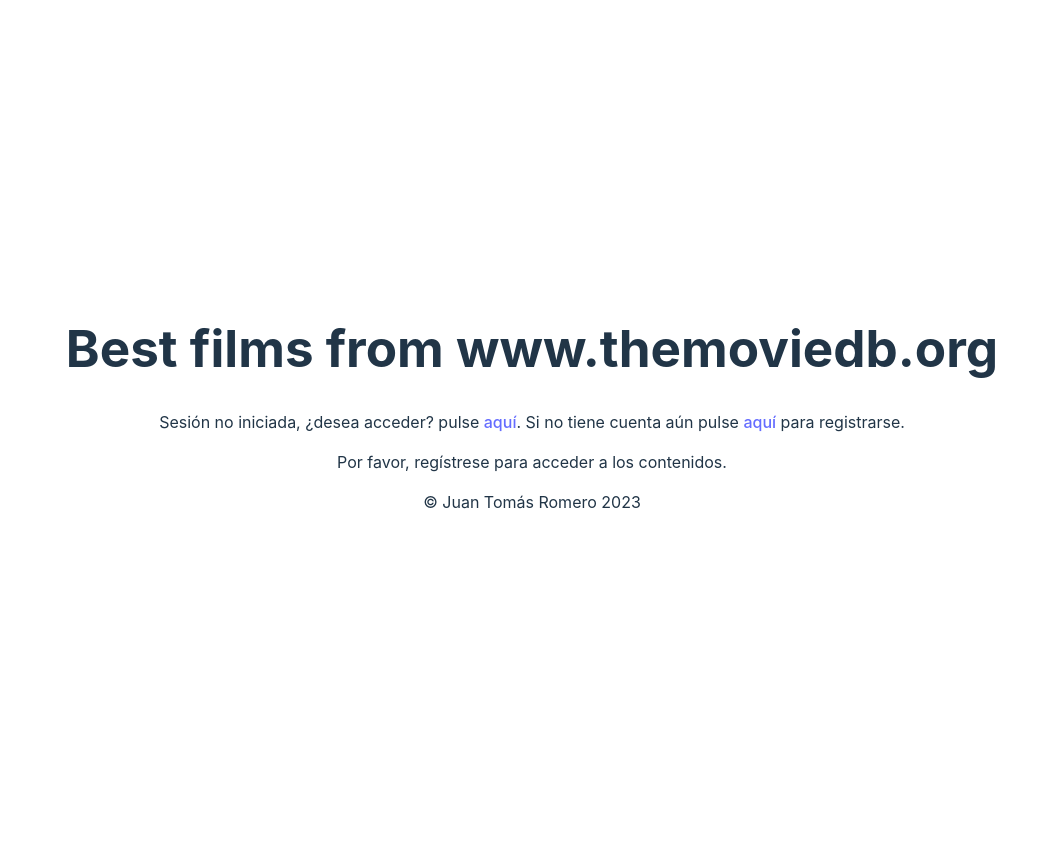
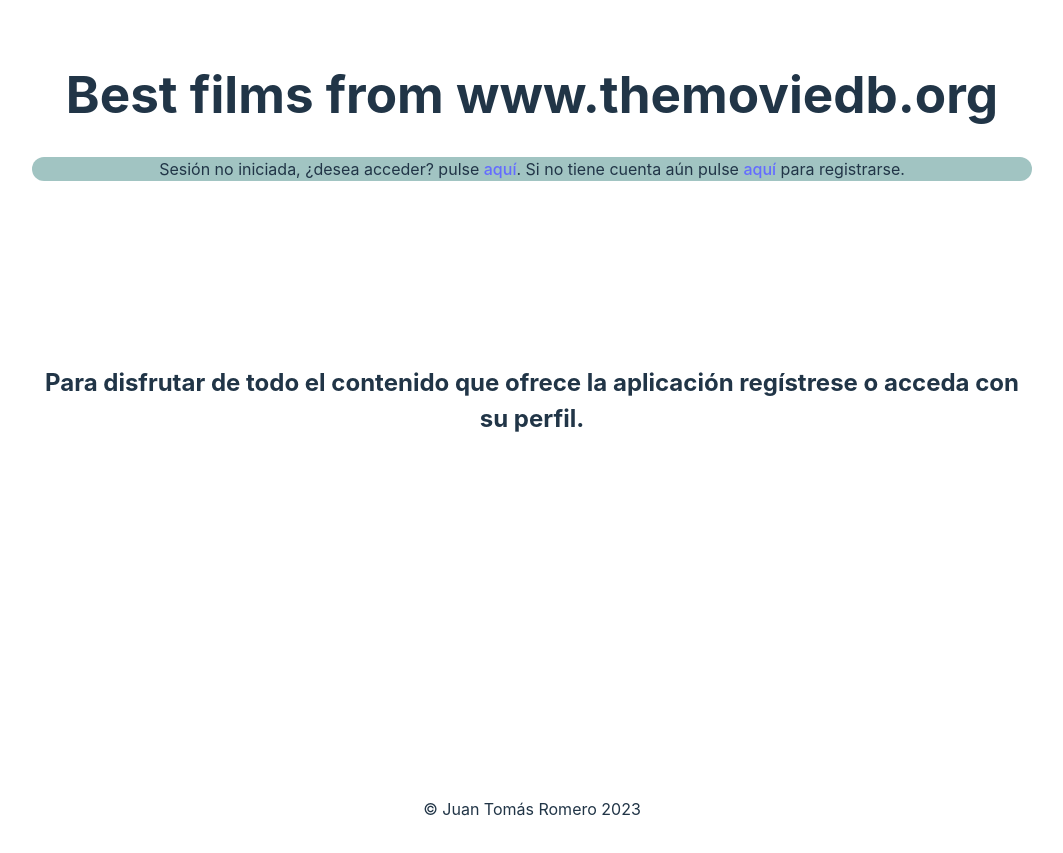
Before and after one commit to Toplus8/bestFilms, a React (Vite) app: page / in a window 1280 px wide. Shown: the whole page, without its empty margins (108-1171 px from the left). Before the commit the page ends 800 px from the top, so only its background shows below. Built offline with nearby package versions, Linux system fonts and the light colour scheme; no server answers.

Commit message:
some styles added

```diff
--- a/src/components/auth/AuthDetails.jsx
+++ b/src/components/auth/AuthDetails.jsx
@@ -2,6 +2,7 @@
 import React, { useEffect } from "react";
 import { auth } from "../../firebase";
 import { Link } from "react-router-dom";
+import './authDetails.css'
 
 const AuthDetails = ({ authUser, setAuthUser }) => {
 
@@ -31,10 +32,10 @@
   return (
     <div>
       {authUser ? (
-        <>
+        <div className="accountDetails">
           <p>{`Bienvenido ${authUser.email}`}</p>
           <button onClick={userSignOut}>Cerrar sesión</button>
-        </>
+        </div>
       ) : (
         <p>Sesión no iniciada, ¿desea acceder? pulse <Link to="/acceso">aquí</Link>.
         Si no tiene cuenta aún pulse <Link to="/registro">aquí</Link> para registrarse.</p>
--- /dev/null
+++ b/src/components/auth/authDetails.css
@@ -0,0 +1,14 @@
+.accountDetails{
+    width: 95%;
+    display: flex;
+    flex-direction: row;
+    flex-wrap: wrap;
+    justify-content: flex-end;
+    padding: 10px;
+    margin-bottom: 30px;
+    align-items: center;
+}
+.accountDetails p{
+    margin-right: 10px;
+    font-weight: bold;
+}
--- a/src/components/footer/footer.css
+++ b/src/components/footer/footer.css
@@ -0,0 +1,6 @@
+.footer{
+    display: flex;
+    align-items: flex-end;
+    height: 200px;
+    justify-content: center;
+}
--- a/src/index.css
+++ b/src/index.css
@@ -26,7 +26,6 @@
 body {
   margin: 0;
   display: flex;
-  place-items: center;
   min-width: 320px;
   min-height: 100vh;
 }
--- a/src/pages/Home.jsx
+++ b/src/pages/Home.jsx
@@ -5,6 +5,8 @@
 import Films from '../components/films/Films'
 import SignIn from '../components/auth/SignIn'
 import FilmDetailed from './FilmDetailed'
+import './home.css'
+
 const Home = () => {
 
     const [films, setFilms] = useState([])
@@ -27,8 +29,10 @@
      return (
 
          <div className='container'>
+           <div className='authDetails'>
+            < AuthDetails authUser = { authUser } setAuthUser = { setAuthUser } />
+           </div>
 
-           < AuthDetails authUser = { authUser } setAuthUser = { setAuthUser } />
 
           {authUser ? (
             <>
@@ -36,7 +40,7 @@
               <br />
             </>
       ) : (
-        <p>Por favor, regístrese para acceder a los contenidos.</p>
+        <h2 className='advise'>Para disfrutar de todo el contenido que ofrece la aplicación regístrese o acceda con su perfil.</h2>
       )}
 
          </div>
--- /dev/null
+++ b/src/pages/home.css
@@ -0,0 +1,15 @@
+.advise{
+    display: flex;
+    align-items: center;
+    height:400px;
+}
+
+.authDetails{
+    height:fit-content;
+    width:100%;
+    background-color: rgba(11, 102, 97, 0.384);
+    border-radius: 25px;
+
+    align-items: baseline;
+
+}
```
